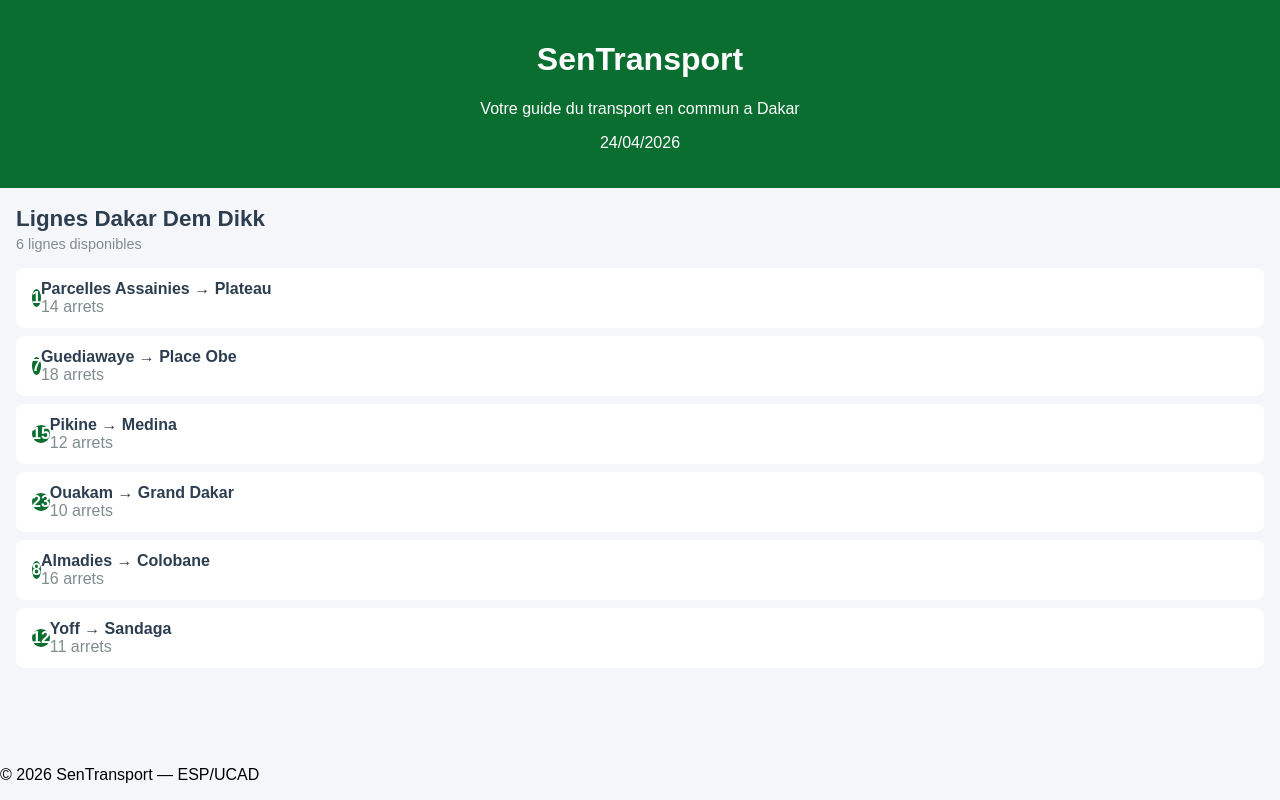
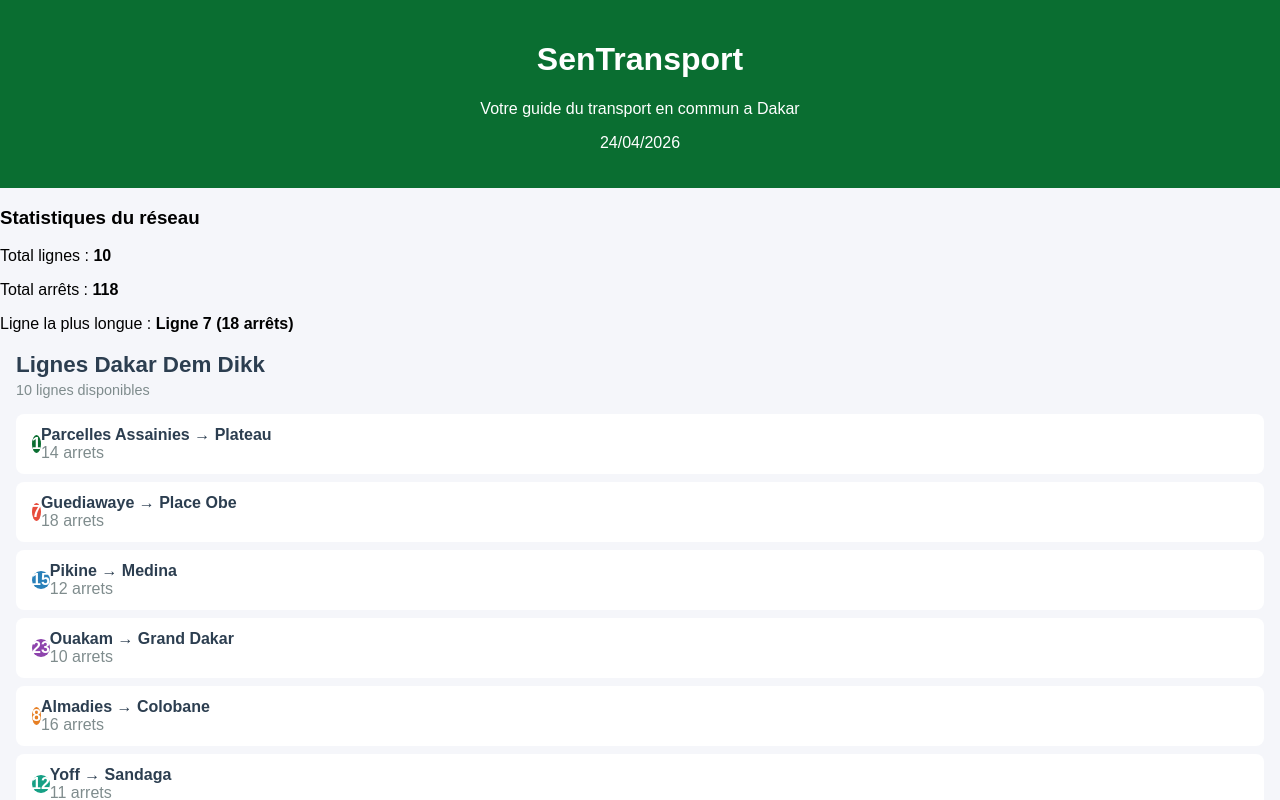
Before and after one commit to FatoumaTr/sentransport, a React (Create React App) app: page / in a window 1280 px wide. Shown: the top 800 px of the page. Built offline with nearby package versions, Linux system fonts and the light colour scheme.

Commit message:
Lab 2 : exercices couleur, StatReseau et nouvelles lignes

```diff
--- a/src/App.js
+++ b/src/App.js
@@ -2,27 +2,27 @@ import './App.css';
 import Header from './Header';
 import ListeLignes from './ListeLignes';
 import Footer from './Footer';
+import StatReseau from './StatReseau';
+function App() {
+ const lignes = [
+  { id: 1, numero: "1",  depart: "Parcelles Assainies", arrivee: "Plateau",    arrets: 14, couleur: "#0a6e31" },
+  { id: 2, numero: "7",  depart: "Guediawaye",          arrivee: "Place Obe",  arrets: 18, couleur: "#e74c3c" },
+  { id: 3, numero: "15", depart: "Pikine",              arrivee: "Medina",     arrets: 12, couleur: "#2980b9" },
+  { id: 4, numero: "23", depart: "Ouakam",              arrivee: "Grand Dakar",arrets: 10, couleur: "#8e44ad" },
+  { id: 5, numero: "8",  depart: "Almadies",            arrivee: "Colobane",   arrets: 16, couleur: "#e67e22" },
+  { id: 6, numero: "12", depart: "Yoff",                arrivee: "Sandaga",    arrets: 11, couleur: "#16a085" },
+  { id: 7,  numero: "3",  depart: "Fann",                arrivee: "HLM",       arrets: 9,  couleur: "#c0392b" },
+  { id: 8,  numero: "19", depart: "Liberté",             arrivee: "Dieuppeul", arrets: 7,  couleur: "#27ae60" },
+  { id: 9,  numero: "5",  depart: "Sicap",               arrivee: "Médina",    arrets: 13, couleur: "#f39c12" },
+  { id: 10, numero: "31", depart: "HLM",                 arrivee: "Plateau",   arrets: 8,  couleur: "#2c3e50" },
+];
 
-function App() {
-  const lignes = [
-    { id: 1, numero: "1", depart:"Parcelles Assainies",
-      arrivee:"Plateau", arrets:14 },
-      { id : 2 , numero : "7", depart : " Guediawaye ",
-      arrivee : " Place Obe", arrets : 18 } ,
-      { id : 3 , numero : "15", depart : " Pikine ",
-      arrivee : " Medina ", arrets : 12 } ,
-      { id : 4 , numero : "23", depart : " Ouakam ",
-      arrivee : " Grand Dakar ", arrets : 10 } ,
-      { id : 5 , numero : "8", depart : " Almadies ",
-      arrivee : " Colobane ", arrets : 16 } ,
-      { id : 6 , numero : "12", depart : " Yoff ",
-      arrivee : " Sandaga ", arrets : 11 } ,
-  ];
 
   return (
 < div className ="App">
 < Header / >
 < main className =" contenu ">
+<StatReseau lignes={lignes} />
 < ListeLignes lignes ={ lignes } / >
 </ main >
 < Footer / >
--- a/src/LigneBus.js
+++ b/src/LigneBus.js
@@ -1,11 +1,11 @@
 import './LigneBus.css';
 
 
-function LigneBus({numero, depart,arrivee, arrets}) {
+function LigneBus({numero, depart,arrivee, arrets,couleur}) {
     return (
         <div className="ligne-bus">
 
-            <div className='ligne-numero'>{numero}</div>
+            <div className='ligne-numero'  style={{ backgroundColor: couleur }}>{numero}</div>
             <div className='ligne-info'>
 
                     <span className='ligne-trajet'>
--- a/src/ListeLignes.js
+++ b/src/ListeLignes.js
@@ -15,6 +15,7 @@ function ListeLignes({lignes}) {
               depart={ligne.depart}
               arrivee={ligne.arrivee}
               arrets={ligne.arrets}
+              couleur={ligne.couleur}
               />
             ))}
         </div>
--- /dev/null
+++ b/src/StatReseau.js
@@ -0,0 +1,27 @@
+function StatReseau({ lignes }) {
+  // 1. Nombre total de lignes
+  const totalLignes = lignes.length;
+
+  // 2. Nombre total d'arrêts (somme de tous les arrêts)
+  // acc démarre à 0, on additionne chaque l.arrets
+// 14 + 18 + 12 + 10 + 16 + 11 = 81
+  const totalArrets = lignes.reduce((acc, l) => acc + l.arrets, 0);
+
+  // 3. Ligne avec le plus d'arrêts
+  const ligneMax = lignes.reduce((max, l) =>
+    l.arrets > max.arrets ? l : max
+  );
+
+  return (
+    <div className="stat-reseau">
+      <h3> Statistiques du réseau</h3>
+      <p> Total lignes : <strong>{totalLignes}</strong></p>
+      <p> Total arrêts : <strong>{totalArrets}</strong></p>
+      <p> Ligne la plus longue : <strong>
+        Ligne {ligneMax.numero} ({ligneMax.arrets} arrêts)
+      </strong></p>
+    </div>
+  );
+}
+
+export default StatReseau;
```
